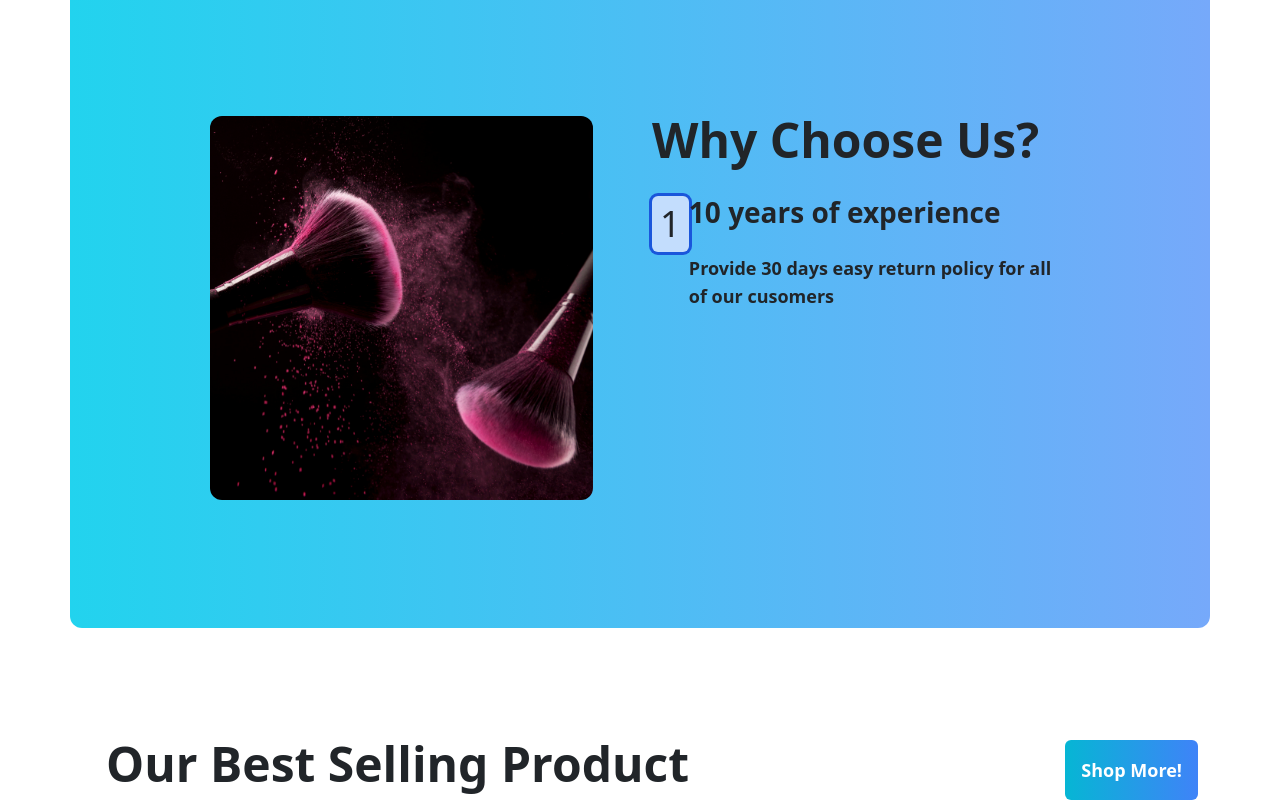
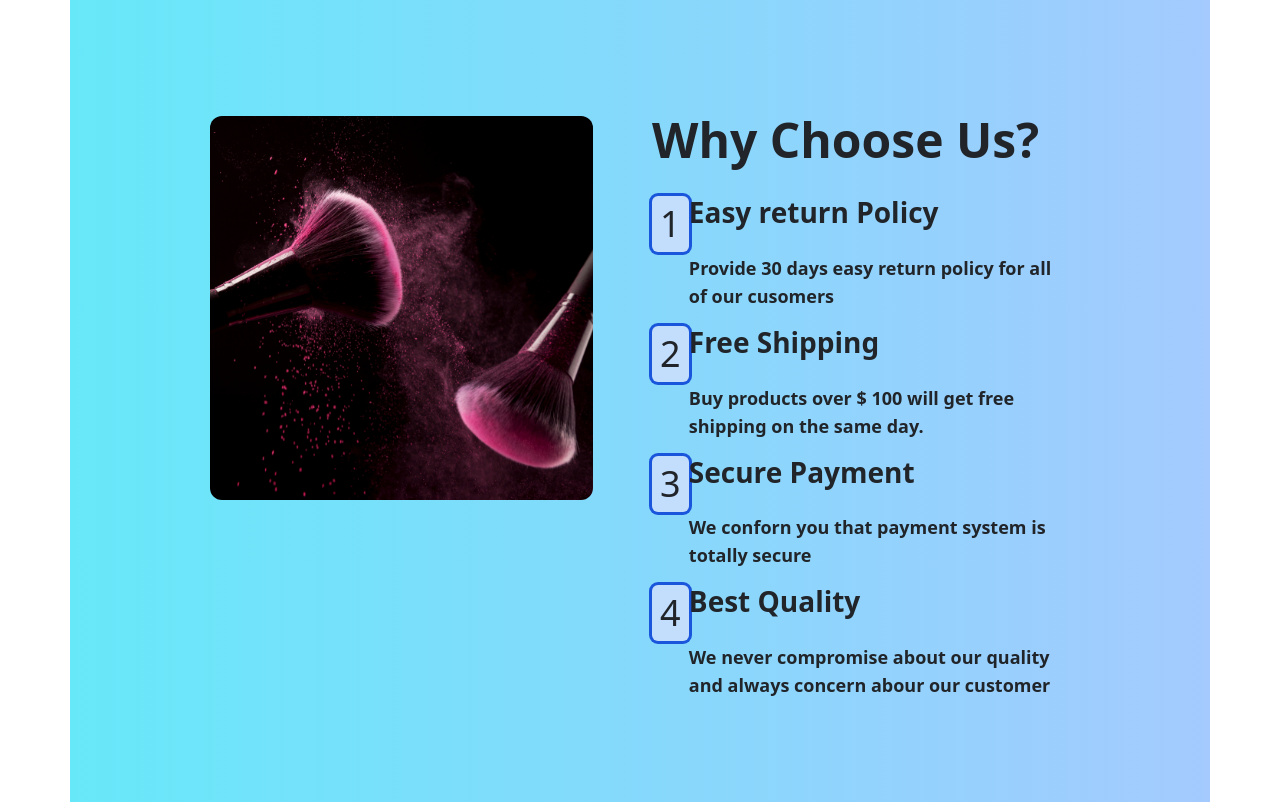
Before and after one commit to BoDZz98/E-Commerce, a React (Create React App) app: page / in a window 1280 px wide. Shown: the part 1726-2528 px from the top of the page. Built offline with nearby package versions, Linux system fonts and the light colour scheme; no server answers.

Commit message:
finished

```diff
--- a/src/components/cart/CartSummary.tsx
+++ b/src/components/cart/CartSummary.tsx
@@ -1,6 +1,8 @@
 import { useSelector } from "react-redux";
+import { useNavigate } from "react-router-dom";
 
 export function CartSummary() {
+  const navigate = useNavigate();
   const cartTotalPrice = useSelector((state: any) => state.cart.totalCartPrice);
   const shippingPrice = cartTotalPrice === 0 ? 0 : 50;
   return (
@@ -42,7 +44,15 @@ export function CartSummary() {
           </tr>
           <tr>
             <td className="px-6 " colSpan={2}>
-              <button className="bg-red-400 py-3 mb-4 w-full font-normal hover:text-white hover:font-bold">
+              <button
+                disabled={cartTotalPrice === 0}
+                onClick={() => navigate("/checkout")}
+                className={
+                  cartTotalPrice === 0
+                    ? "bg-red-300 py-3 mb-4 w-full font-normal  cursor-not-allowed"
+                    : "bg-red-300 py-3 mb-4 w-full font-normal  hover:bg-red-400 hover:shadow-lg hover:text-white transition ease-in-out delay-150 hover:scale-110 duration-300 "
+                }
+              >
                 Proceed To Checkout
               </button>
             </td>
--- a/src/components/cart/CartTable.tsx
+++ b/src/components/cart/CartTable.tsx
@@ -14,8 +14,8 @@ type CartItem = {
 export function CartTable() {
   const cartItems = useSelector((state: any) => state.cart.items);
   const dispatch = useDispatch();
-  const deleteCartItem = (id: string) =>
-    dispatch(cartActions.deleteItemFromCart(id));
+  const deleteCartItem = (id: string, price: number) =>
+    dispatch(cartActions.deleteItemFromCart({ id, price }));
 
   return (
     <table className="min-w-full border text-center font-light dark:border-neutral-500">
@@ -61,7 +61,9 @@ export function CartTable() {
             </td>
             <td className=" border-r px-6 py-4">${cartItem.totalPrice}</td>
             <td className="px-6 py-4">
-              <CloseButton onClick={deleteCartItem.bind(null, cartItem.id)} />
+              <CloseButton
+                onClick={deleteCartItem.bind(null, cartItem.id, cartItem.price)}
+              />
             </td>
           </tr>
         ))}
--- a/src/components/checkout/CheckoutForm.tsx
+++ b/src/components/checkout/CheckoutForm.tsx
@@ -2,8 +2,11 @@ import { Form } from "react-router-dom";
 import useInput from "../../hooks/use-input";
 import { Col, Row } from "react-bootstrap";
 import MyFormInput from "../formComponents/MyFormInput";
+import { useDispatch } from "react-redux";
+import { authActions } from "../../store/auth-slice";
 
 const CheckoutForm = () => {
+  const dispatch = useDispatch();
   const {
     value: enteredAdress1,
     isValid: enteredAdress1IsValid,
@@ -57,6 +60,16 @@ const CheckoutForm = () => {
     reset: resetZipCodeInput,
   } = useInput((value: any) => value.trim().length > 2);
 
+  if (
+    enteredAdress1IsValid &&
+    enteredAdress2IsValid &&
+    enteredCountryIsValid &&
+    enteredCityIsValid &&
+    enteredMobileIsValid &&
+    enteredZipCodeIsValid
+  ) {
+    dispatch(authActions.checkAddress());
+  }
   return (
     <div className="flex flex-col items-center xl:items-start ">
       <h3 className="mb-8 font-bold  ">Billing Adress</h3>
--- a/src/components/checkout/CheckoutSummary.tsx
+++ b/src/components/checkout/CheckoutSummary.tsx
@@ -3,6 +3,7 @@ import { useSelector } from "react-redux";
 const CheckoutSummary = () => {
   const cartTotalPrice = useSelector((state: any) => state.cart.totalCartPrice);
   const cartItems = useSelector((state: any) => state.cart.items);
+  const addressValid = useSelector((state: any) => state.auth.addressIsValid);
   console.log(cartItems);
   const shippingPrice = cartTotalPrice === 0 ? 0 : 50;
 
@@ -44,7 +45,14 @@ const CheckoutSummary = () => {
           </tr>
           <tr>
             <td className="px-6 " colSpan={2}>
-              <button className="bg-red-400 py-3 mb-4 w-full font-normal hover:text-white hover:font-bold">
+              <button
+                disabled={!addressValid}
+                className={
+                  !addressValid
+                    ? "bg-red-300 py-3 mb-4 w-full font-normal  cursor-not-allowed"
+                    : "bg-red-300 py-3 mb-4 w-full font-normal  hover:bg-red-400 hover:shadow-lg hover:text-white transition ease-in-out delay-150 hover:scale-110 duration-300 "
+                }
+              >
                 Place Order
               </button>
             </td>
--- a/src/components/homePage/FourIcons.tsx
+++ b/src/components/homePage/FourIcons.tsx
@@ -19,7 +19,7 @@ const DATA = [
 
 function FourIcons() {
   return (
-    <div className="h-fit rounded-xl px-10 py-6 flex gap-x-3 items-center justify-center bg-gradient-to-r from-pink-400 to-red-300"> {/* bg-gradient-to-r from-cyan-400 to-blue-400 */}
+    <div className="h-fit rounded-xl px-10 py-6 flex gap-x-3 items-center justify-center bg-gradient-to-r from-cyan-300 to-blue-300"> {/* bg-gradient-to-r from-cyan-400 to-blue-400 */}
       {DATA.map((item, index) => (
         <>
           <div className="flex flex-col w-1/4 p-6 hover:bg-cyan-200 rounded-lg transition duration-1000 ease-in-out">
--- a/src/components/homePage/Testimonials.tsx
+++ b/src/components/homePage/Testimonials.tsx
@@ -9,16 +9,19 @@ const data = [
     name: "Maria Smantha",
     rating: 3,
     desc: "Lorem ipsum dolor sit amet, consectetur adipisicing elit. Quod eosid officiis hic tenetur quae quaerat ad velit ab hic.",
+    img: "https://mdbcdn.b-cdn.net/img/Photos/Avatars/img%20(1).jpg",
   },
   {
-    name: "Bodzation",
+    name: "Sara",
     rating: 4,
-    desc: "Lorem ipsum dolor sit amet, consectetur adipisicing elit. Quod eosid officiis hic tenetur quae quaerat ad velit ab hic.",
+    desc: "Dolore erat dolor sit lorem vero amet. Sed sit lorem magna, ipsum no sit erat lorem et magna ipsum dolore amet erat.",
+    img: "https://mdbcdn.b-cdn.net/img/Photos/Avatars/img%20(2).jpg",
   },
   {
-    name: "Dodzation",
+    name: "John",
     rating: 1,
-    desc: "Lorem ipsum dolor sit amet, consectetur adipisicing elit. Quod eosid officiis hic tenetur quae quaerat ad velit ab hic.",
+    desc: " ipsum no sit erat lorem et magna ipsum dolore amet erat. Quod eosid officiis hic tenetur quae quaerat ad velit ab hic.",
+    img: "https://mdbcdn.b-cdn.net/img/Photos/Avatars/img%20(3).jpg",
   },
 ];
 const Testimonials = () => {
@@ -42,7 +45,7 @@ const Testimonials = () => {
         </div>
         <div className="flex flex-col items-center text-center w-10/12">
           <img
-            src="https://mdbcdn.b-cdn.net/img/Photos/Avatars/img%20(1).jpg"
+            src={data[index].img}
             className="w-40 rounded-full shadow-lg dark:shadow-black/20"
           />
           <h5 className="mt-3 text-2xl font-bold">{data[index].name}</h5>
--- a/src/components/homePage/WhyUs.tsx
+++ b/src/components/homePage/WhyUs.tsx
@@ -1,27 +1,47 @@
 import { Col, Row } from "react-bootstrap";
 import homeImg from "../../imgs/homeImg.jpg";
+const DATA = [
+  {
+    title: "Easy return Policy",
+    desc: "Provide 30 days easy return policy for all of our cusomers",
+  },
+  {
+    title: "Free Shipping",
+    desc: "Buy products over $ 100 will get free shipping on the same day.",
+  },
+  {
+    title: "Secure Payment",
+    desc: "We conforn you that payment system is totally secure",
+  },
+  {
+    title: "Best Quality",
+    desc: "We never compromise about our quality and always concern abour our customer",
+  },
+];
+
 const WhyUs = () => {
   return (
-    <Row className=" p-32 bg-gradient-to-r from-cyan-400 to-blue-400 rounded-xl">
+    <Row className=" p-32 bg-gradient-to-r from-cyan-300 to-blue-300 rounded-xl">
       <Col xs={12} xl={6} className="relative ">
         <img className="w-11/12 h-fit rounded-xl" src={homeImg} />
       </Col>
       <Col xs={12} xl={6} className="">
         {/* <div className="flex flex-col"> */}
         <h1 className="text-5xl font-bold mb-8 ">Why Choose Us?</h1>
+        {DATA.map((item, index) => (
           <Row>
             <Col sm={1} className=" ">
               <h3 className="text-4xl p-2 w-fit bg-blue-200 rounded-md ring ring-blue-700">
-              1
+                {index + 1}
               </h3>
             </Col>
             <Col sm={11}>
-            <h3 className="font-bold">10 years of experience</h3>
-            <p className="text-lg font-semibold mt-4">
-              Provide 30 days easy return policy for all of our cusomers
-            </p>
+              <h3 className="font-bold">{item.title}</h3>
+              <p className="text-lg font-semibold mt-4">{item.desc}</p>
             </Col>
           </Row>
+        ))}
+
         {/* </div> */}
       </Col>
     </Row>
--- a/src/pages/HomePage.tsx
+++ b/src/pages/HomePage.tsx
@@ -19,7 +19,7 @@ function HomePage() {
             natural features to experimenting with bold looks, our platform is
             your go-to source for inspiration, tips, and tutorials.
           </p>
-          <button className=" w-fit px-8 py-4 text-2xl rounded font-bold text-white bg-gradient-to-r from-cyan-500 to-blue-500 transition duration-500 ease-in-out hover:bg-gradient-to-r hover:from-blue-500 hover:to-cyan-500 transform hover:-translate-y-1 hover:scale-110 ">
+          <button className=" w-fit px-8 py-4 text-2xl rounded font-bold text-white bg-gradient-to-r from-cyan-400 to-blue-400 transition duration-500 ease-in-out hover:bg-gradient-to-r hover:from-blue-500 hover:to-cyan-500 transform hover:-translate-y-1 hover:scale-110 ">
             Explore More !
           </button>
         </div>
--- a/src/store/auth-slice.js
+++ b/src/store/auth-slice.js
@@ -6,6 +6,7 @@ const authSlice = createSlice({
     isAuth: false,
     initData: [],
     reviews: [],
+    addressIsValid: false,
   },
   reducers: {
     login(state) {
@@ -23,6 +24,9 @@ const authSlice = createSlice({
       const data = action.payload;
       state.reviews.push(data);
     },
+    checkAddress(state) {
+      state.addressIsValid = true;
+    },
   },
 });
 export const authActions = authSlice.actions;
--- a/src/store/cart-slice.js
+++ b/src/store/cart-slice.js
@@ -63,8 +63,10 @@ const cartSlice = createSlice({
       state.items = action.payload.items;
     },
     deleteItemFromCart(state, action) {
-      const id = action.payload;
+      const { id, price } = action.payload;
       state.items = state.items.filter((item) => item.id !== id);
+      state.totalQuantity -= 1;
+      state.totalCartPrice -= price;
     },
   },
 });
```
Also changed, not shown: src/components/productDetails/Details.tsx (+18 -2 lines). Lines whose indentation alone changed are shown as unchanged.
